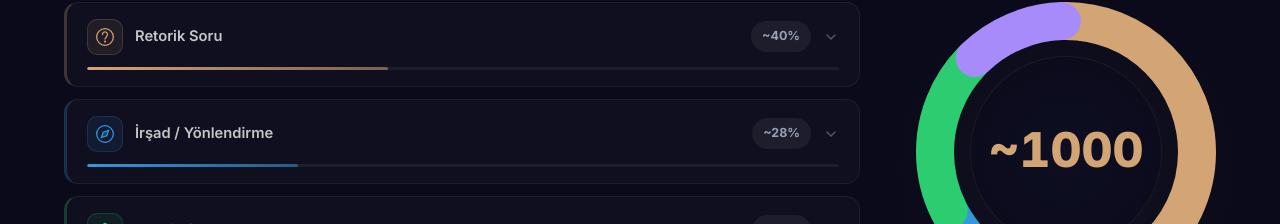
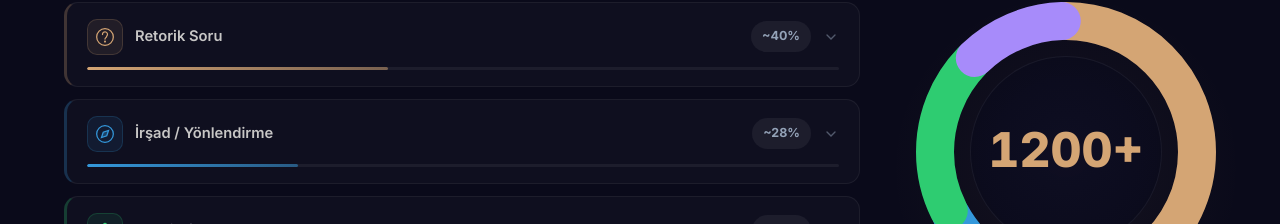
Before and after one commit to serdarbozoglan/qurancodex, a React (Vite) app: page / in a window 1280 px wide. Shown: the part 9538-9762 px from the top of the page. Built offline with nearby package versions, Linux system fonts and the light colour scheme; a web font is replaced by a local one.

Commit message:
fix(retorik): donut chart merkezi ~1000 → 1200+
Anasayfadaki retorik bölümünün donut chart merkezindeki animasyonlu
sayaç hâlâ '~1000' gösteriyordu; metin '1.200+' olarak güncellenmişti
ama sayaç kaçırılmıştı.

```diff
--- a/src/sections/QuranRhetoric.jsx
+++ b/src/sections/QuranRhetoric.jsx
@@ -166,7 +166,7 @@ function DonutChart({ activeType, onHover }) {
           border: '1px solid rgba(255,255,255,0.06)',
         }}
       >
-        <AnimatedCounter target={1000} prefix="~" className="text-4xl md:text-5xl text-gold" />
+        <AnimatedCounter target={1200} suffix="+" className="text-4xl md:text-5xl text-gold" />
         <span style={{
           color: 'rgba(148,163,184,0.55)',
           fontSize: '0.75rem',
```
